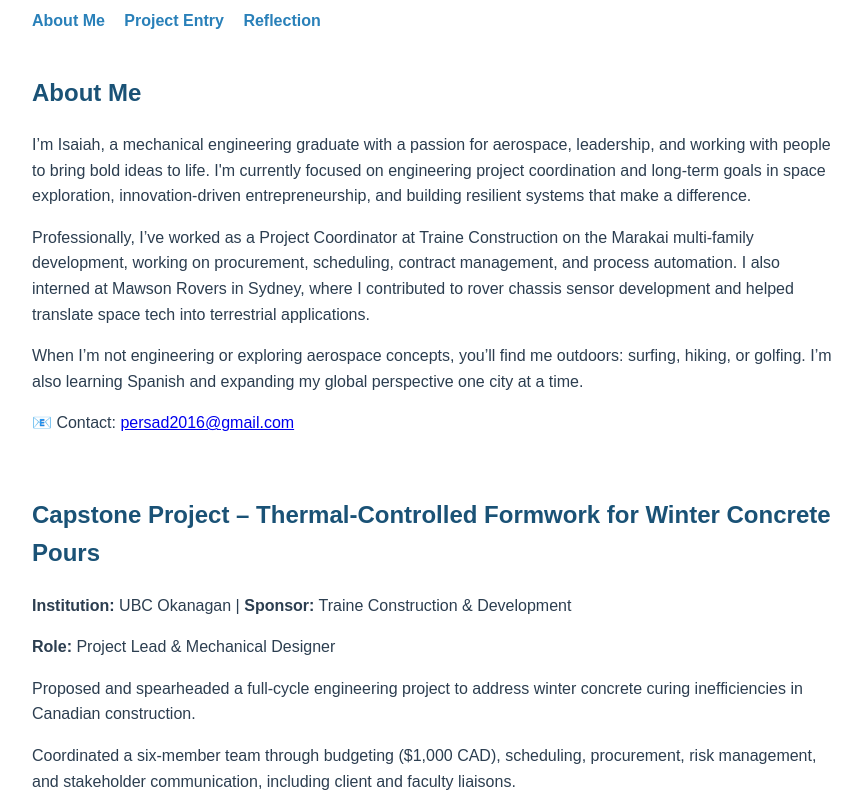
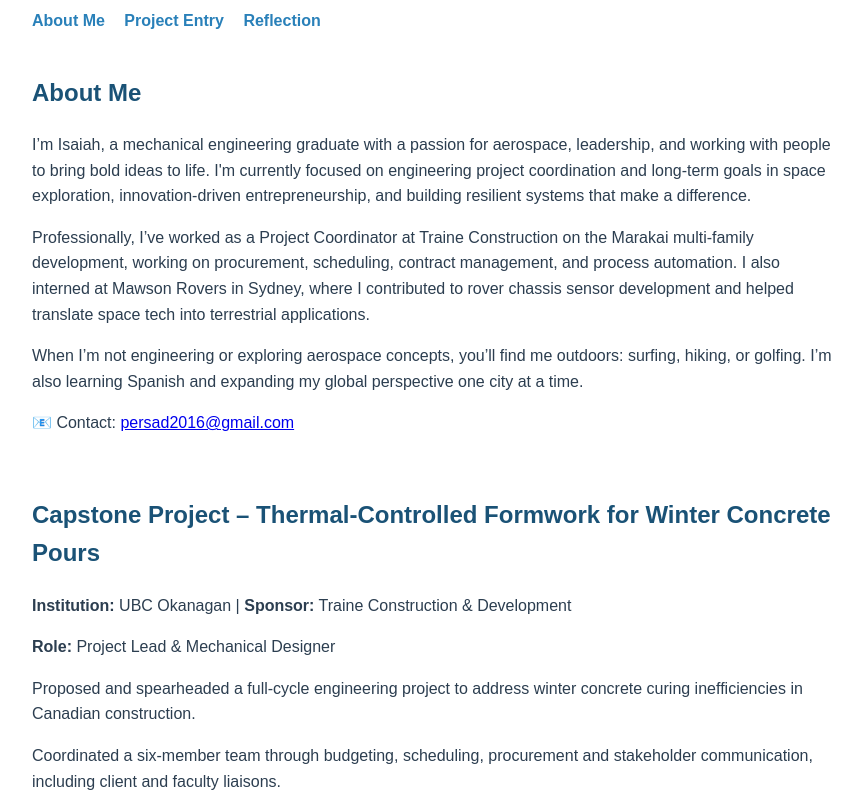
Before and after one commit to Ipersad/isaiahpersad.github.io, a plain HTML site: page index.html in a window 1280 px wide. Shown: the part 126-933 px from the top of the page, without its empty margins (208-1070 px from the left). Drawn offline with Linux system fonts and the light colour scheme.

Commit message:
Update index.html

```diff
--- a/index.html
+++ b/index.html
@@ -54,7 +54,7 @@
   <p><strong>Role:</strong> Project Lead & Mechanical Designer</p>
 
   <p>Proposed and spearheaded a full-cycle engineering project to address winter concrete curing inefficiencies in Canadian construction.</p>
-  <p>Coordinated a six-member team through budgeting ($1,000 CAD), scheduling, procurement, risk management, and stakeholder communication, including client and faculty liaisons.</p>
+  <p>Coordinated a six-member team through budgeting, scheduling, procurement and stakeholder communication, including client and faculty liaisons.</p>
   <p>Designed and tested a modular, energy-efficient heated formwork blanket using resistive heating cables and GRANTA-optimized materials.</p>
   <p>Aided technical development including finite element analysis, SolidWorks design, and performance testing of insulative and protective materials.</p>
   <p>Delivered final design with cost-effective, scalable thermal control (targeting CSA A23.1 curing requirements), ready for integration with Peri gang formwork systems.</p>
```
